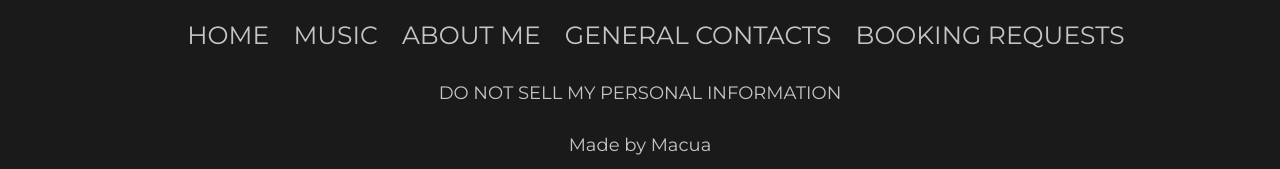
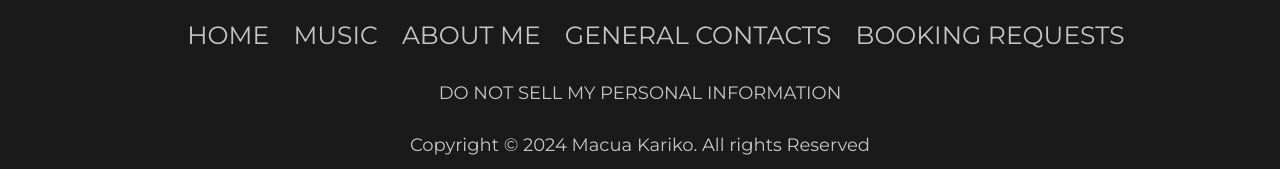
Before and after one commit to LeoMacua/Music-artist-portfolio, a plain HTML site: page index.html in a window 1280 px wide. Shown: the part 3845-4014 px from the top of the page. Drawn offline with nearby package versions, Linux system fonts and the light colour scheme; a script that the page names is missing.

Commit message:
some more code

```diff
--- a/index.html
+++ b/index.html
@@ -233,7 +233,7 @@
              </li>
         </ul>
         <p>DO NOT SELL MY PERSONAL INFORMATION</p>
-        <p>Made by Macua</p>
+        <p>Copyright &#169; 2024 Macua Kariko. All rights Reserved</p>
      </footer>
 
      <!-------script for sidemenu in smaller screens-------->
--- a/style.css
+++ b/style.css
@@ -8,7 +8,7 @@
     box-sizing: border-box;
 }
 html{
-    scroll-behavior: smooth;
+    scroll-behavior: smooth !important;
 }
 body{
     background:#000000 !important;
```
Also changed, not shown: 1 other file.
